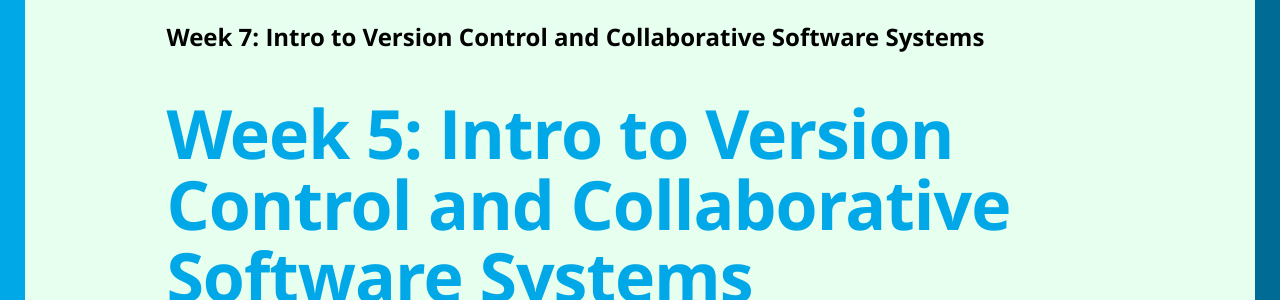
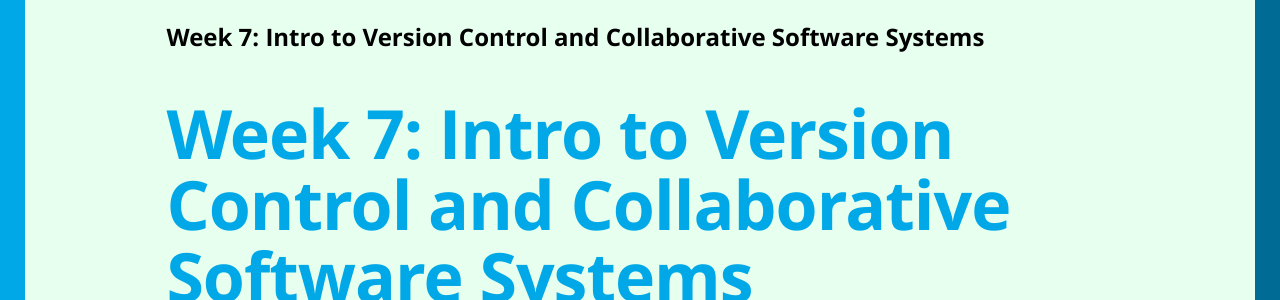
Before and after one commit to lee2sman/social_software_fall2023, a Jekyll site: the page built from _posts/2023-10-11-week7.md, in a window 1280 px wide and 900 px high. Shown: the part 201-501 px from the top of the window. Built offline with Jekyll 4.4.1, drawn with Linux system fonts in a browser that asks for light colours; nearby versions of some CDN libraries; comment, search, counter and statistics services are not loaded.

Commit message:
fix week #

```diff
--- a/_posts/2023-10-11-week7.md
+++ b/_posts/2023-10-11-week7.md
@@ -3,7 +3,7 @@ layout: post
 title: "Week 7: Intro to Version Control and Collaborative Software Systems"
 ---
 
-# Week 5: Intro to Version Control and Collaborative Software Systems
+# Week 7: Intro to Version Control and Collaborative Software Systems
 
 Today:
 
```
